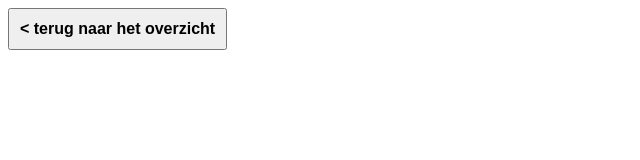
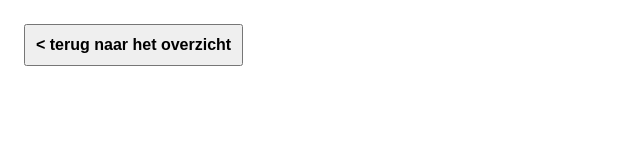
Before and after one commit to Speeltuin/Dapp, a website: page www/drug.html in a window 1280 px wide. Shown: the whole page, without its empty margins (0-640 px from the left). Drawn offline with Linux system fonts and the light colour scheme.

Commit message:
drugs stying fix

```diff
--- a/www/css/drug.css
+++ b/www/css/drug.css
@@ -1,4 +1,6 @@
-
+body.drug {
+    padding: 16px;
+}
 
 h1 {
     margin: 0;
--- a/www/drug.html
+++ b/www/drug.html
@@ -5,7 +5,7 @@
     <link rel="stylesheet" type="text/css" href="css/drug.css">
 </head>
 
-<body>
+<body class="drug">
 
 <div class="container navigation">
     <button type="button" id="back">&lt; terug naar het overzicht</button>
```
